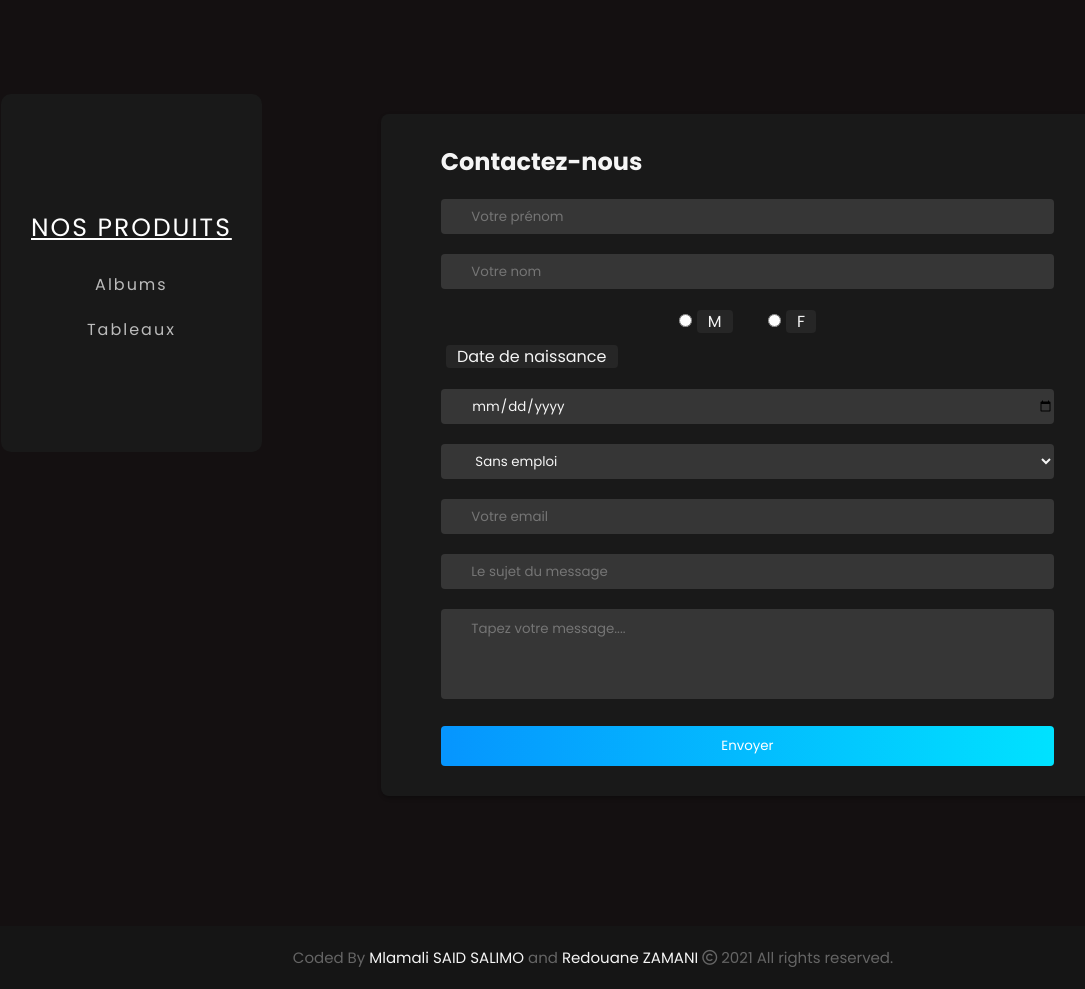
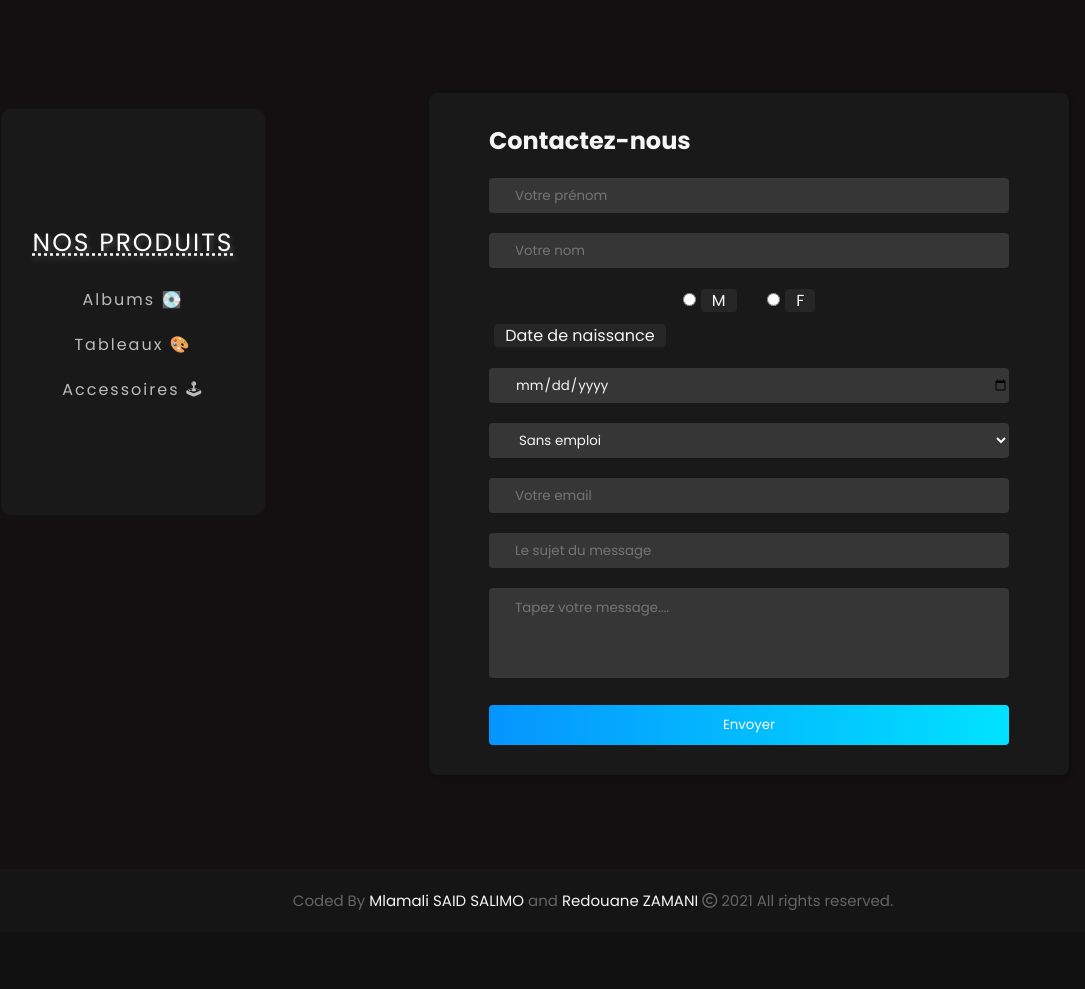
Before and after one commit to Mlamalerie/Rodav-Dali, a PHP site: page /contact.html in a window 1280 px wide. Shown: the part 106-1095 px from the top of the page, without its empty margins (47-1132 px from the left). After the commit the page ends 1016 px from the top, so only its background shows below. Run offline with PHP 8.4, Linux system fonts and the light colour scheme; some libraries are stand-ins or nearby versions.

Commit message:
jvais dormir c'est bon

```diff
--- a/assets/css/albums-tableaux.css
+++ b/assets/css/albums-tableaux.css
@@ -13,5 +13,5 @@
 
 .about {
 
-    min-height: calc(100vh - 175px);
+    min-height: calc(100vh - 170px);
 }
--- a/assets/css/contact.css
+++ b/assets/css/contact.css
@@ -1,9 +1,12 @@
 
 .banner{
-  height: 90px;
+  height: 105px;
 
 }
+.about {
 
+    min-height: calc(100vh - 168px);
+}
 
 .content-right{
    width: 65%;
@@ -13,8 +16,8 @@
 
 .box{
    background: #191919;
-   max-width: 95%;
-   margin: 100px auto;
+   max-width: 40rem;
+   margin: 4rem auto;
    padding: 30px 60px;
    border-radius: 8px;
    box-shadow: 1px 2px 4px rgba(0,0,0,.3);
--- a/assets/css/style.css
+++ b/assets/css/style.css
@@ -258,7 +258,7 @@ html,body {
 
 .sidebar{
     /*   position: fixed;*/
-    min-width: 230px;
+    min-width: 16.5rem;
     top:0;
     left: 0;
     bottom: 0;
--- a/contact.html
+++ b/contact.html
@@ -7,6 +7,7 @@
         <!-- ===== CSS ===== -->
         <link rel="stylesheet" href="assets/css/style.css">
         <link rel="stylesheet" href="assets/css/buttonmagique.css">
+
         <link rel="stylesheet" href="assets/css/contact.css">
 
 
@@ -17,24 +18,31 @@
     </head>
     <body>
 
+        <!-- ===== NAV BAR ===== -->
         <nav class="navbar">
             <div class="content">
                 <div class="logo">
-                    <a href="#">Rodav Dalí</a>
+                    <a href="index.html">Rodav Dalí</a>
                 </div>
                 <ul class="menu-list">
                     <div class="icon cancel-btn">
                         <i class="fas fa-times"></i>
                     </div>
-                    <li><a href="#">Accueil</a></li>
+                    <li><a href="index.html">Accueil</a></li>
+                    <li>
+                        <a href="#" class="desktop-link text-shadow text-point  ">Oeuvres</a>
+                        <input type="checkbox" id="show-features">
+                        <label for="show-features">Oeuvres</label>
+                        <ul>
+                            <li class="sub-link-hover"><a href="albums.html">Albums 💽</a></li>
+                            <li class="sub-link-hover"><a href="tableaux.html">Tableaux 🎨</a></li>
+                            <li class="sub-link-hover"><a href="accessoires.html">Accessoires 🕹</a></li>
 
+                        </ul>
+                    </li>
 
                     <li><a href="contact.html" >Contact</a></li>
-                    <li>
-                        <div class="buttons" >
-                            <!--                        <button>INSCRIPTION</button>-->
-                            <button>CONNEXION</button>
-                        </div></li>
+                    <li><a href="connexion.html" class="buttons-magique">Connexion</a></li>
                 </ul>
                 <div class="icon menu-btn">
                     <i class="fas fa-bars"></i>
@@ -50,18 +58,24 @@
 -->
             </div>
         </nav>
+        <!-- ===== WALL ===== -->
         <div class="banner"></div>
+        <!-- ===== CORPS ===== -->
         <div class="about text-white">
 
+            <!-- ===== MENU GAUCHE ===== -->
             <div class="content-left">
                 <div class="sidebar">
-                    <h1>Nos produits</h1>
+                    <h1 class="text-shadow text-point">Nos produits</h1>
 
-                    <a href="albums.html">Albums</a>
-                    <a href="graphics.html">Tableaux</a>
+
+                    <a href="albums.html">Albums 💽</a>
+                    <a href="tableaux.html">Tableaux 🎨</a>
+                    <a href="accessoires.html">Accessoires 🕹</a>
 
                 </div>
             </div>
+
 
             <div class="content content-right">
 
@@ -116,10 +130,10 @@
             <div class="bottom">
                 <center>
                     <span class="credit">Coded By
-                    <a href="https://www.linkedin.com/in/mlamalisaidsalimo"><span class="text-white">Mlamali SAID SALIMO</span></a>
-                    and
+                        <a href="https://www.linkedin.com/in/mlamalisaidsalimo"><span class="text-white">Mlamali SAID SALIMO</span></a>
+                        and
 
-                    <a href="https://www.linkedin.com/in/redouane-zamani-041184200"><span class="text-white">Redouane ZAMANI</span></a>
+                        <a href="https://www.linkedin.com/in/redouane-zamani-041184200"><span class="text-white">Redouane ZAMANI</span></a>
 
                     </span>
                     <span class="far fa-copyright"></span><span> 2021 All rights reserved.</span>
--- a/tableaux.html
+++ b/tableaux.html
@@ -67,8 +67,8 @@
                     <h1 class="text-shadow text-point">Nos produits</h1>
 
 
-                    <a href="albums.html"><span class="amenuactive ">Albums</span> 💽</a>
-                    <a href="tableaux.html">Tableaux 🎨</a>
+                    <a href="albums.html">Albums 💽</a>
+                    <a href="tableaux.html"><span class="amenuactive ">Tableaux</span> 🎨</a>
                     <a href="accessoires.html">Accessoires 🕹</a>
 
                 </div>
```
